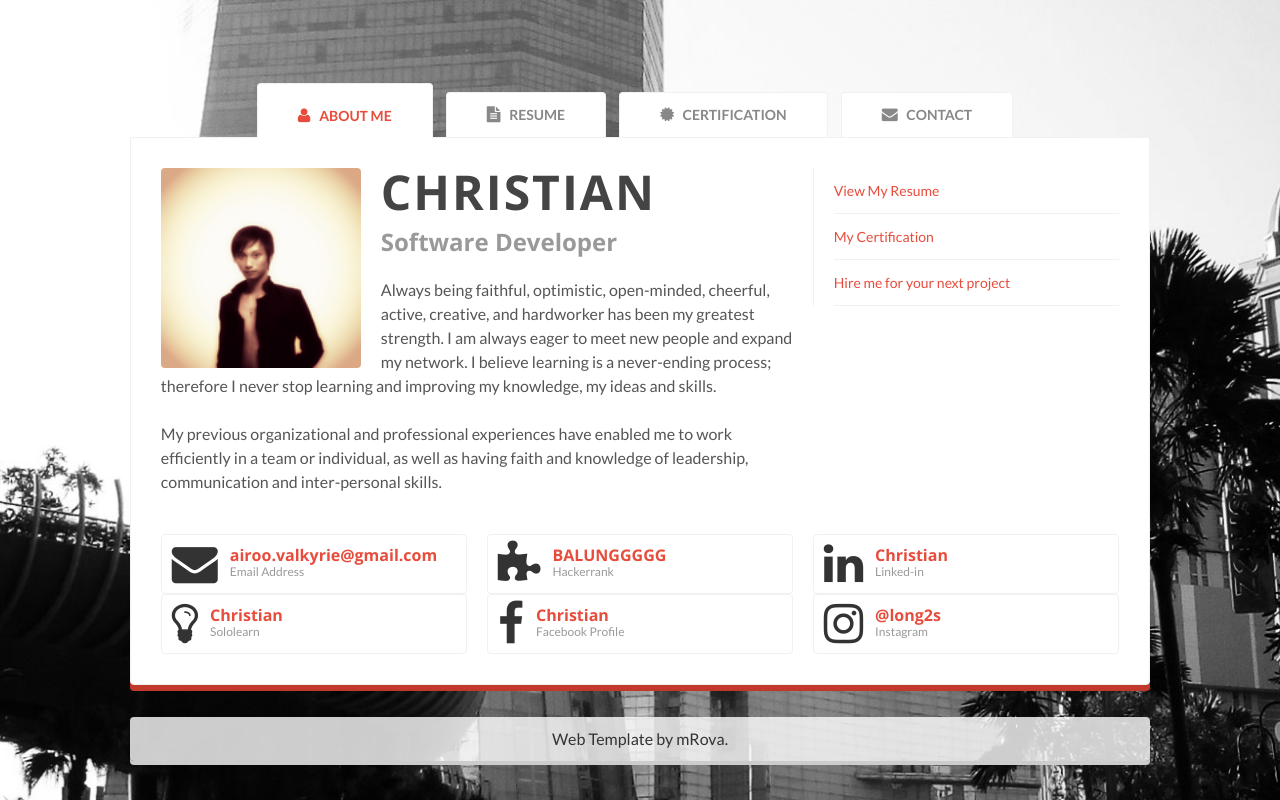
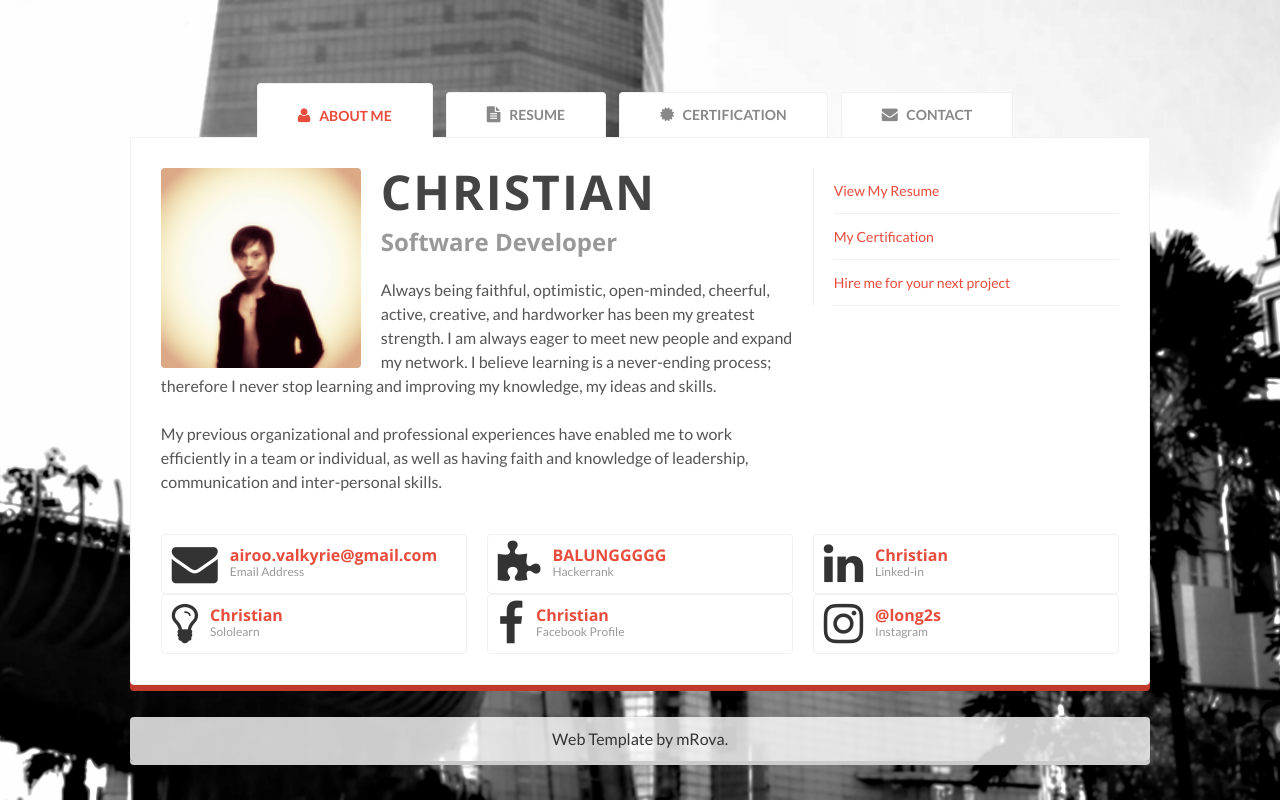
Before and after one commit to longchrist/longchrist.github.io, a plain HTML site: page index.html in a window 1280 px wide. Drawn offline with nearby package versions, Linux system fonts and the light colour scheme.

Commit message:
editing background

```diff
--- a/css/main.css
+++ b/css/main.css
@@ -167,7 +167,7 @@ body {width: 92%; margin: 0 auto} /* Center page without wrapper */
 /* Backgrounds */
 
 .bg-1{
-  background-image: url('../images/bg.jpg');
+  background-image: url('../images/bgedit.png');
 }
 
 /* Header */
```
Also changed, not shown: images/bgedit.png (added).
